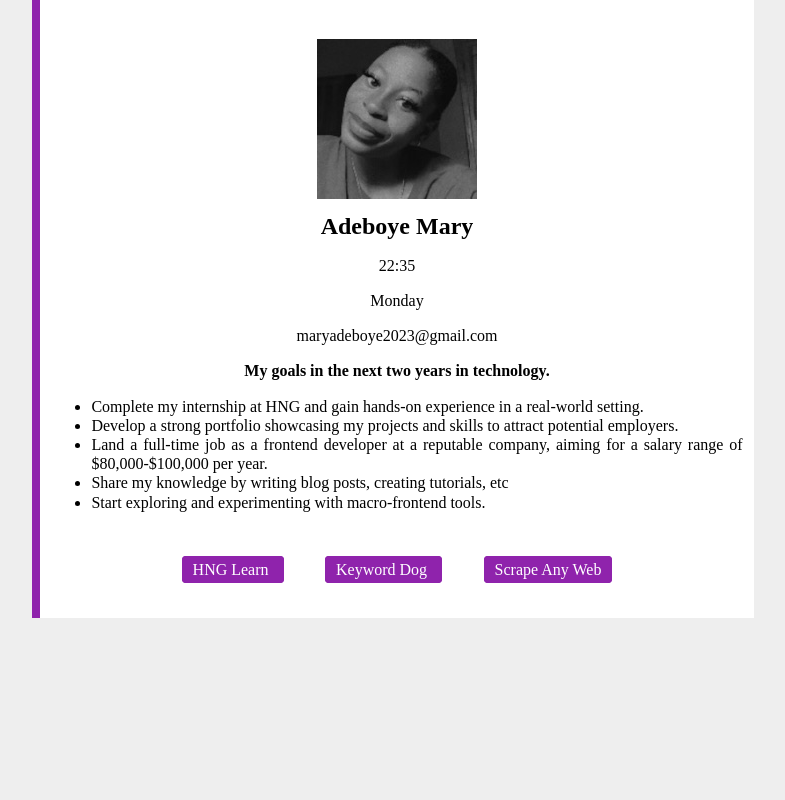
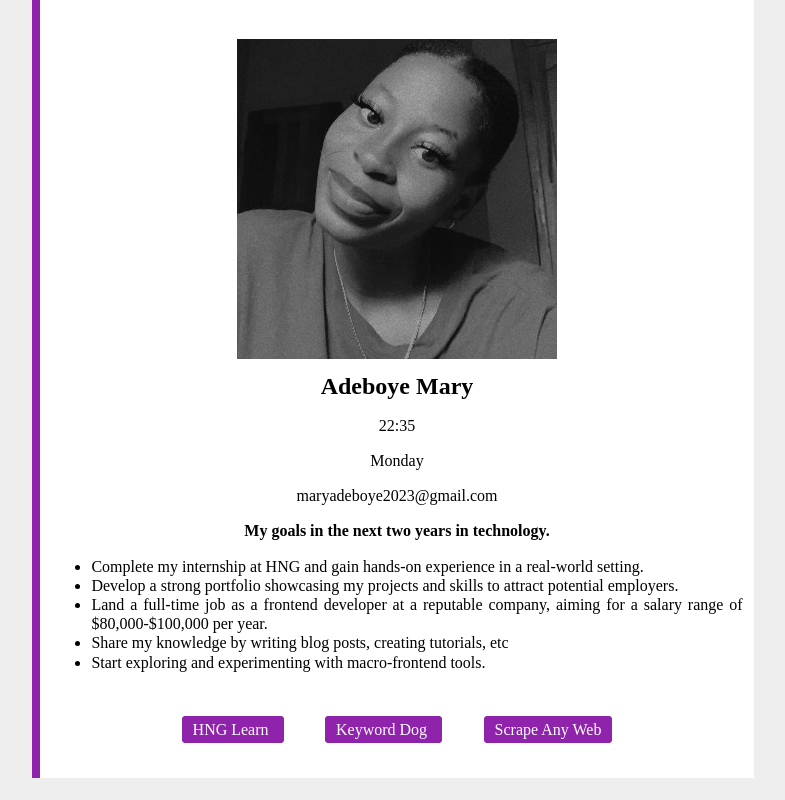
Before and after one commit to adeboyeMary/Stage-One-Task, a plain HTML site: page index.html in a window 1280 px wide. Shown: the whole page, without its empty margins (247-1032 px from the left). Drawn offline with Linux system fonts and the light colour scheme.

Commit message:
Changed profile picture

```diff
--- a/index.html
+++ b/index.html
@@ -9,7 +9,7 @@
 <body>
     <div id="cardContainer">
         <header>
-            <img data-testid="slackProfilePicture" src="/Mae2.jpeg" alt="maryAdeboye" id="myPic">
+            <img data-testid="slackProfilePicture" src="/Mae1.JPG" alt="maryAdeboye" id="myPic">
         </header>
 
         <main>
```
Also changed, not shown: Mae1.JPG (added).
